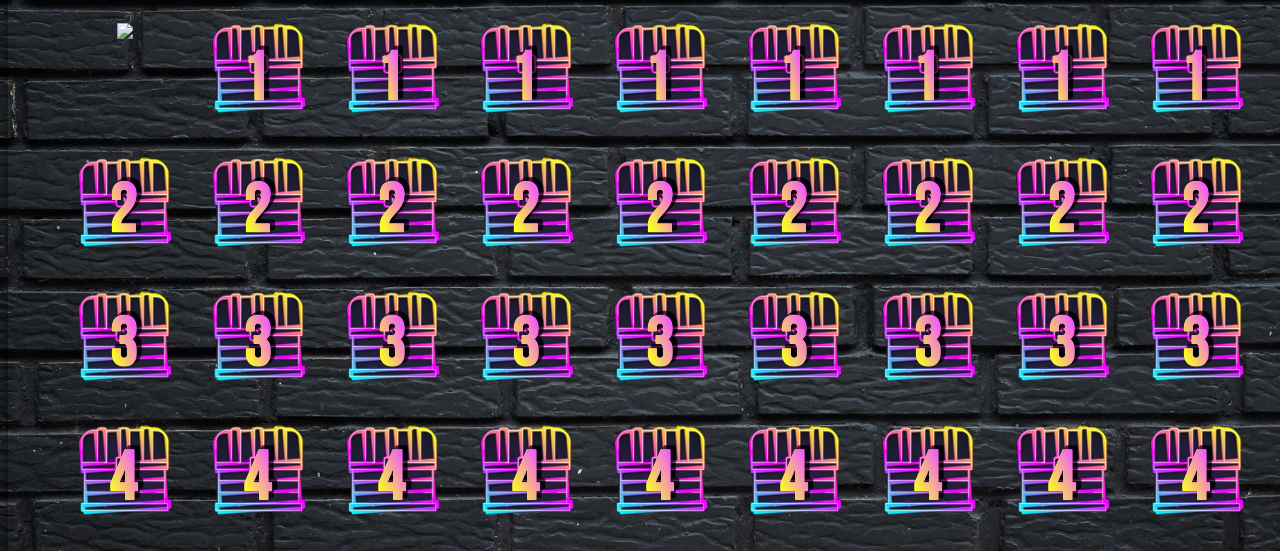
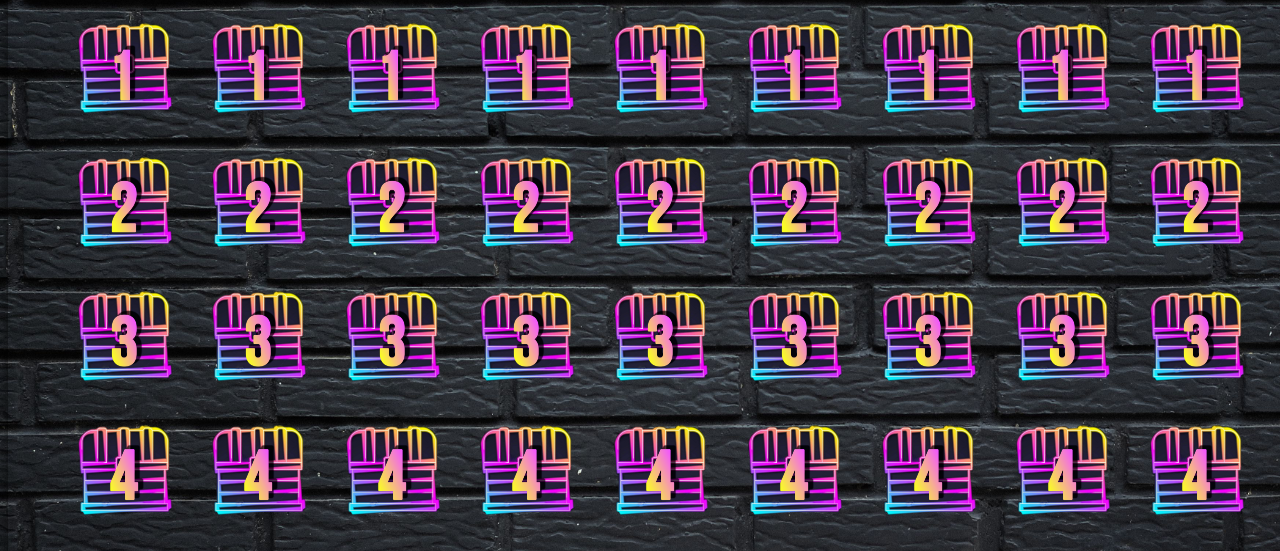
Before and after one commit to duyroz/englishtest, a plain HTML site: page index.html in a window 1280 px wide. Shown: the part 221-772 px from the top of the page. Drawn offline with Linux system fonts and the light colour scheme.

Commit message:
Update index.html

```diff
--- a/index.html
+++ b/index.html
@@ -119,7 +119,7 @@
   <div class="box" data-question="question1"><p class="white">Education and Career</p></div>
   <div class="box" data-question="question1"><p class="white">Travel and tourism</p></div>
 
-  <div class="box" data-question="fquestion1"><img class="sandyk" src="style/image1.PNG"></div>
+  <div class="box" data-question="fquestion1"><img class="sandyk" src="img/image1.png"></div>
   <div class="box" data-question="zquestion1"><img class="sandyk" src="img/image1.png"></div>
   <div class="box" data-question="hquestion1"><img class="sandyk" src="img/image1.png"></div>
   <div class="box" data-question="aquestion1"><img class="sandyk" src="img/image1.png"></div>
```
